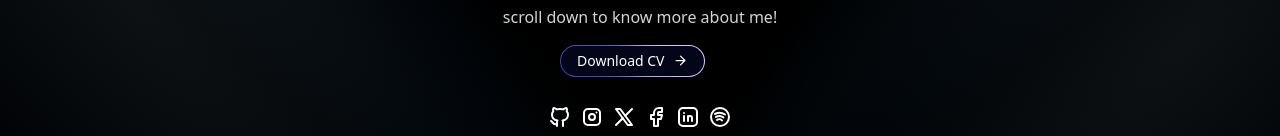
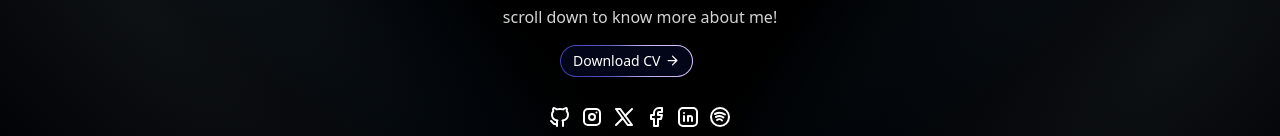
Before and after one commit to ChirayuSahu/nextjs-portfolio, a Next.js app: page / in a window 1280 px wide. Shown: the part 534-670 px from the top of the page. Built offline with nearby package versions, Linux system fonts and the light colour scheme.

Commit message:
changed padding for custom button

```diff
--- a/components/ui/CustomButon.tsx
+++ b/components/ui/CustomButon.tsx
@@ -13,7 +13,7 @@
 
             <span className="absolute inset-[-1000%] animate-[spin_2s_linear_infinite] bg-[conic-gradient(from_90deg_at_50%_50%,#E2CBFF_0%,#393BB2_50%,#E2CBFF_100%)]" />
 
-            <span className="relative inline-flex h-full w-full cursor-pointer items-center justify-center rounded-full bg-slate-950 px-4 py-1 text-sm font-medium text-white backdrop-blur-3xl space-x-2">
+            <span className="relative inline-flex h-full w-full cursor-pointer items-center justify-center rounded-full bg-slate-950 px-3 py-1 text-sm font-medium text-white backdrop-blur-3xl space-x-1">
                 <span>{text}</span>
                 <svg
                     width="15"
--- a/components/ui/bento-grid.tsx
+++ b/components/ui/bento-grid.tsx
@@ -60,7 +60,6 @@
           <a href={source} target="_blank" className="inline-block">
             <div className="relative ml-2 flex items-center justify-center h-8 w-8 p-[1.5px] rounded-full">
               <span className="absolute inset-0 animate-[spin_2s_linear_infinite] rounded-full bg-[conic-gradient(from_90deg_at_50%_50%,#E2CBFF_0%,#393BB2_50%,#E2CBFF_100%)]"></span>
-
               <div className="relative p-2 flex h-full w-full items-center justify-center bg-slate-950 rounded-full">
                 <IconBrandGithub color="white" className="flex" />
               </div>
```
